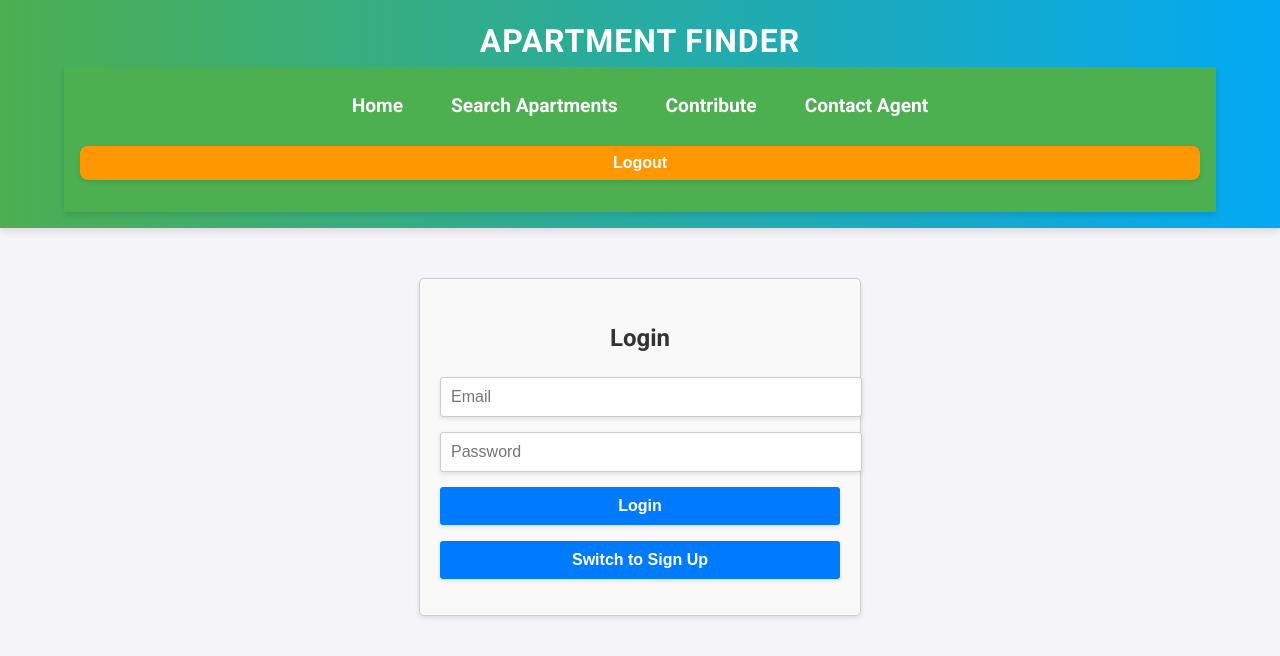
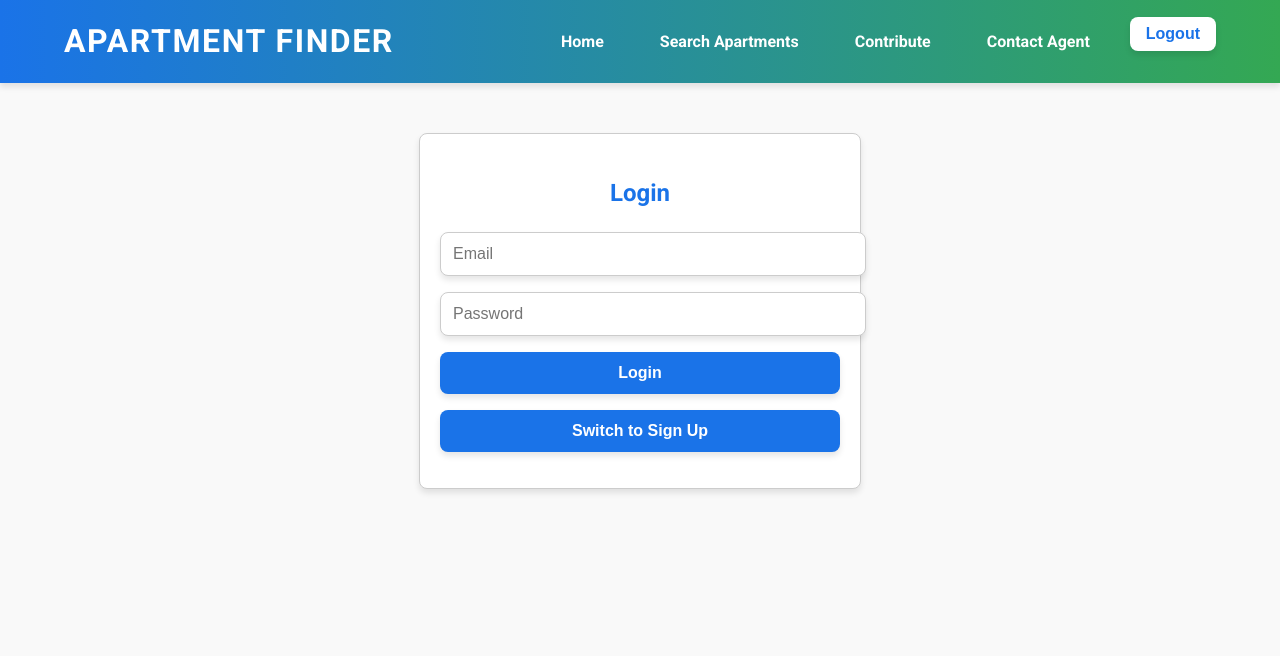
Before and after one commit to SivaPrasanthSivakumar/React-Based-Apartment-Finder-App, a React (Create React App) app: page /login in a window 1280 px wide. Shown: the top 656 px of the page. Built offline with nearby package versions, Linux system fonts and the light colour scheme.

Commit message:
update styles

```diff
--- a/src/styles.css
+++ b/src/styles.css
@@ -1,11 +1,14 @@
 :root {
-  --primary-color: #4caf50;
-  --secondary-color: #ff9800;
-  --accent-color: #03a9f4;
-  --background-color: #f4f4f9;
-  --text-color: #333;
-  --header-gradient: linear-gradient(90deg, #4caf50, #03a9f4);
+  --primary-color: #1a73e8;
+  --secondary-color: #fbbc05;
+  --accent-color: #34a853;
+  --background-color: #f9f9f9;
+  --text-color: #202124;
+  --header-gradient: linear-gradient(90deg, #1a73e8, #34a853);
   --base-spacing: 1rem;
+  --border-radius: 0.5rem;
+  --box-shadow: 0 4px 6px rgba(0, 0, 0, 0.1);
+  --transition: all 0.3s ease;
 }
 
 body {
@@ -17,35 +20,25 @@ body {
   line-height: 1.6;
 }
 
-@keyframes fadeIn {
-  from {
-    opacity: 0;
-    transform: translateY(20px);
-  }
-  to {
-    opacity: 1;
-    transform: translateY(0);
-  }
-}
-
 header {
   background: var(--header-gradient);
   color: white;
   padding: var(--base-spacing) 5%;
-  text-align: center;
-  box-shadow: 0 0.25rem 0.375rem rgba(0, 0, 0, 0.1);
+  display: flex;
+  justify-content: space-between;
+  align-items: center;
+  box-shadow: var(--box-shadow);
   position: sticky;
   top: 0;
   z-index: 1000;
-  animation: fadeIn 1s ease-in-out;
 }
 
 header h1 {
   margin: 0;
-  font-size: clamp(1.8rem, 2.5vw, 2.5rem);
+  font-size: 2rem;
   font-weight: bold;
   text-transform: uppercase;
-  letter-spacing: 0.0625rem;
+  letter-spacing: 0.1rem;
 }
 
 header button {
@@ -53,11 +46,11 @@ header button {
   color: var(--primary-color);
   border: none;
   padding: 0.75rem 1.5rem;
-  border-radius: 0.25rem;
+  border-radius: var(--border-radius);
   cursor: pointer;
-  font-size: 1.2rem;
+  font-size: 1rem;
   font-weight: bold;
-  transition: background-color 0.3s ease, transform 0.2s ease;
+  transition: var(--transition);
 }
 
 header button:hover {
@@ -67,69 +60,68 @@ header button:hover {
 
 nav {
   display: flex;
-  flex-direction: column;
+  gap: 1.5rem;
   align-items: center;
-  gap: 1rem;
-  background-color: var(--primary-color);
-  padding: var(--base-spacing);
-  box-shadow: 0 0.25rem 0.375rem rgba(0, 0, 0, 0.1);
 }
 
 .nav-links {
   display: flex;
-  gap: 1rem;
+  gap: 1.5rem;
 }
 
 nav a {
   color: white;
   text-decoration: none;
-  font-size: clamp(1rem, 1.5vw, 1.2rem);
+  font-size: 1rem;
   font-weight: bold;
   padding: 0.5rem 1rem;
-  border-radius: 0.5rem;
-  transition: background-color 0.3s ease, transform 0.2s ease;
+  border-radius: var(--border-radius);
+  transition: var(--transition);
+  white-space: nowrap;
+  display: inline-block;
+  text-align: center;
 }
 
 nav a:hover {
   background-color: var(--secondary-color);
-  transform: scale(1.05);
+  transform: scale(1.1);
 }
 
 .logout-button {
-  background-color: var(--secondary-color);
-  color: white;
+  background-color: white;
+  color: var(--primary-color);
   border: none;
   padding: 0.5rem 1rem;
-  border-radius: 0.5rem;
+  border-radius: var(--border-radius);
   cursor: pointer;
   font-size: 1rem;
-  transition: background-color 0.3s ease, transform 0.2s ease;
+  font-weight: bold;
+  transition: var(--transition);
 }
 
 .logout-button:hover {
-  background-color: var(--accent-color);
+  background-color: #f1f1f1;
   transform: scale(1.05);
 }
 
 main {
   padding: 2rem;
-  max-width: 50%;
+  max-width: 80%;
   margin: 0 auto;
 }
 
 section {
   margin-bottom: 2rem;
   background: white;
-  padding: 5%;
-  border-radius: 0.75rem;
-  box-shadow: 0 0.375rem 0.75rem rgba(0, 0, 0, 0.1);
-  transition: transform 0.2s ease, box-shadow 0.3s ease;
-  animation: fadeIn 1.5s ease-in-out;
+  padding: 2rem;
+  border-radius: var(--border-radius);
+  box-shadow: var(--box-shadow);
+  transition: var(--transition);
 }
 
 section:hover {
-  transform: translateY(-0.3125rem);
-  box-shadow: 0 0.375rem 0.75rem rgba(0, 0, 0, 0.15);
+  transform: translateY(-0.5rem);
+  box-shadow: 0 6px 10px rgba(0, 0, 0, 0.15);
 }
 
 input,
@@ -139,70 +131,64 @@ button {
   width: 100%;
   margin-bottom: 1rem;
   padding: 0.75rem;
-  border: 0.0625rem solid #ccc;
-  border-radius: 0.5rem;
+  border: 1px solid #ccc;
+  border-radius: var(--border-radius);
   font-size: 1rem;
-  box-shadow: 0 0.125rem 0.25rem rgba(0, 0, 0, 0.1);
-  transition: border-color 0.3s ease, box-shadow 0.3s ease;
+  box-shadow: var(--box-shadow);
+  transition: var(--transition);
 }
 
 input:focus,
 textarea:focus {
   border-color: var(--accent-color);
-  box-shadow: 0 0 0.5rem rgba(3, 169, 244, 0.5);
+  box-shadow: 0 0 0.5rem rgba(52, 168, 83, 0.5);
   outline: none;
 }
 
 button {
+  background-color: var(--primary-color);
+  color: white;
+  border: none;
+  font-size: 1rem;
+  font-weight: bold;
+  padding: 0.75rem 1.5rem;
+  border-radius: var(--border-radius);
+  cursor: pointer;
+  transition: var(--transition);
+}
+
+button:hover {
+  background-color: var(--accent-color);
+  transform: scale(1.05);
+}
+
+link-style-button {
   background: none;
   border: none;
   color: var(--primary-color);
-  text-decoration: none;
-  font-size: clamp(1rem, 1.5vw, 1.2rem);
+  font-size: 1rem;
   font-weight: bold;
-  padding: 0.5rem 1rem;
-  border-radius: 0.5rem;
   cursor: pointer;
-  transition: background-color 0.3s ease, transform 0.2s ease;
-}
-
-button:hover {
-  background-color: var(--secondary-color);
-  color: white;
-  transform: scale(1.05);
-}
-
-.link-style-button {
-  background: none;
-  border: none;
-  color: var(--primary-color);
-  text-decoration: none;
-  font-size: clamp(1rem, 1.5vw, 1.2rem);
-  font-weight: bold;
-  padding: 0.5rem 1rem;
-  border-radius: 0.5rem;
-  cursor: pointer;
-  transition: background-color 0.3s ease, transform 0.2s ease;
+  transition: var(--transition);
 }
 
 .link-style-button:hover {
-  background-color: var(--secondary-color);
-  color: white;
+  color: var(--accent-color);
   transform: scale(1.05);
 }
 
 #results {
-  border: 0.0625rem solid #ccc;
+  border: 1px solid #ccc;
   padding: var(--base-spacing);
-  background-color: #f9f9f9;
-  border-radius: 0.25rem;
+  background-color: #fff;
+  border-radius: var(--border-radius);
   font-size: 1rem;
   line-height: 1.5;
-  box-shadow: 0 0.125rem 0.25rem rgba(0, 0, 0, 0.1);
+  box-shadow: var(--box-shadow);
 }
 
 #results:hover {
-  box-shadow: 0 0.25rem 0.5rem rgba(0, 0, 0, 0.15);
+  box-shadow: 0 6px 10px rgba(0, 0, 0, 0.15);
 }
 
 .login-signup-container {
@@ -210,58 +196,31 @@ button:hover {
   margin: 50px auto;
   padding: 20px;
   border: 1px solid #ccc;
-  border-radius: 5px;
-  box-shadow: 0 2px 5px rgba(0, 0, 0, 0.1);
-  background-color: #f9f9f9;
+  border-radius: var(--border-radius);
+  box-shadow: var(--box-shadow);
+  background-color: white;
 }
 
 .login-signup-container h2 {
   text-align: center;
   margin-bottom: 20px;
-}
-
-.login-signup-container form {
-  display: flex;
-  flex-direction: column;
-}
-
-.login-signup-container input {
-  margin-bottom: 15px;
-  padding: 10px;
-  font-size: 16px;
-  border: 1px solid #ccc;
-  border-radius: 3px;
-}
-
-.login-signup-container button {
-  padding: 10px;
-  font-size: 16px;
-  color: #fff;
-  background-color: #007bff;
-  border: none;
-  border-radius: 3px;
-  cursor: pointer;
-}
-
-.login-signup-container button:hover {
-  background-color: #0056b3;
+  font-size: 1.5rem;
+  color: var(--primary-color);
 }
 
 @media (max-width: 768px) {
   header h1 {
-    font-size: 1.8rem;
+    font-size: 1.5rem;
   }
 
   nav {
     flex-direction: column;
     gap: 0.5rem;
     padding: 0.5rem;
-    align-items: center;
   }
 
   nav a {
-    font-size: 1rem;
-    padding: 0.5rem 0;
+    font-size: 0.9rem;
   }
 
   main {
@@ -269,13 +228,13 @@ button:hover {
   }
 
   section {
-    padding: 4%;
+    padding: 1.5rem;
   }
 }
 
 @media (max-width: 480px) {
   header h1 {
-    font-size: 1.8rem;
+    font-size: 1.2rem;
   }
 
   nav {
@@ -284,7 +243,7 @@ button:hover {
   }
 
   nav a {
-    font-size: 0.9rem;
+    font-size: 0.8rem;
   }
 
   main {
@@ -292,7 +251,7 @@ button:hover {
   }
 
   section {
-    padding: 3%;
+    padding: 1rem;
   }
 
   button {
```
